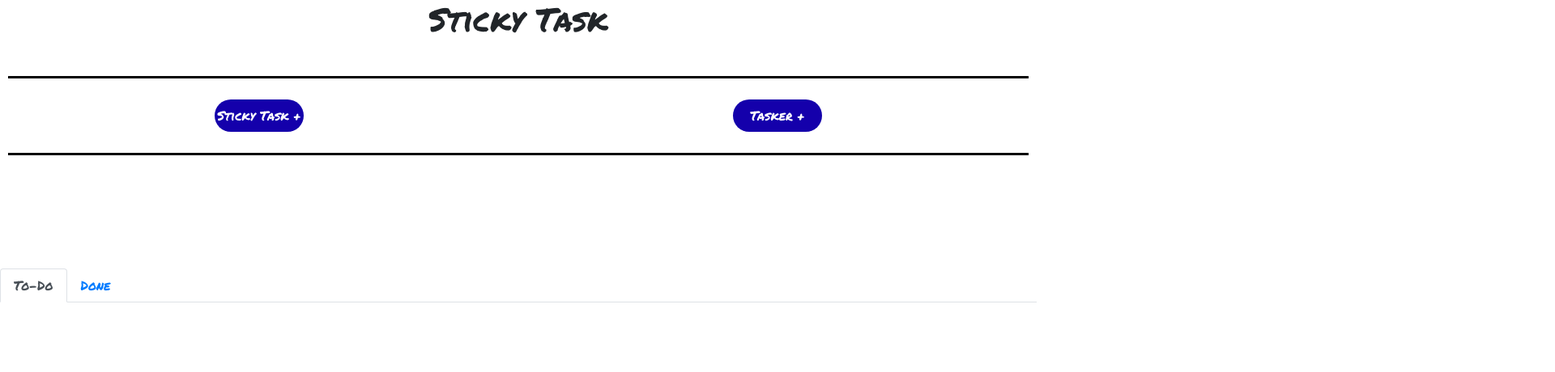
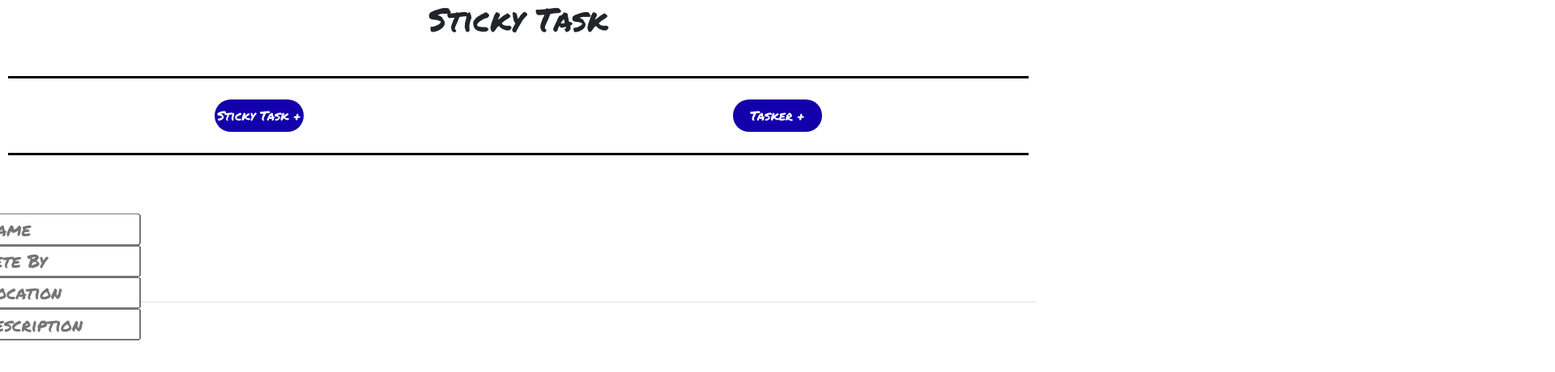
Before and after one commit to E-Shelton98/StickyTask-Frontend, a React (Create React App) app: page /edit in a window 1280 px wide. Shown: the top 460 px of the page at 81% size, 1920 px wide, since content can reach past the window. Built offline with nearby package versions, Linux system fonts and the light colour scheme; no server answers.

Commit message:
fixed sticky form alignment on edit screen

```diff
--- a/src/components/StickyForm/StickyForm.js
+++ b/src/components/StickyForm/StickyForm.js
@@ -7,11 +7,10 @@ import "./StickyForm.css";
 // framer motion function for the sticky form
 const stickyFormVariant = {
   animate: {
-    scale: 2.5,
-    x: 90,
-    y: 150,
-
     rotateX: 360,
+    scale: 1.4,
+    x: 175,
+    y: 100,
   },
 };
 
@@ -51,6 +50,7 @@ const StickyForm = (props) => {
           handleSubmit();
         }}
         variants={stickyFormVariant}
+        // animate={{ rotateX: 360, scale: 1.4, x: 195, y: 100 }}
         animate="animate"
         transition={{
           duration: 0.4,
```
